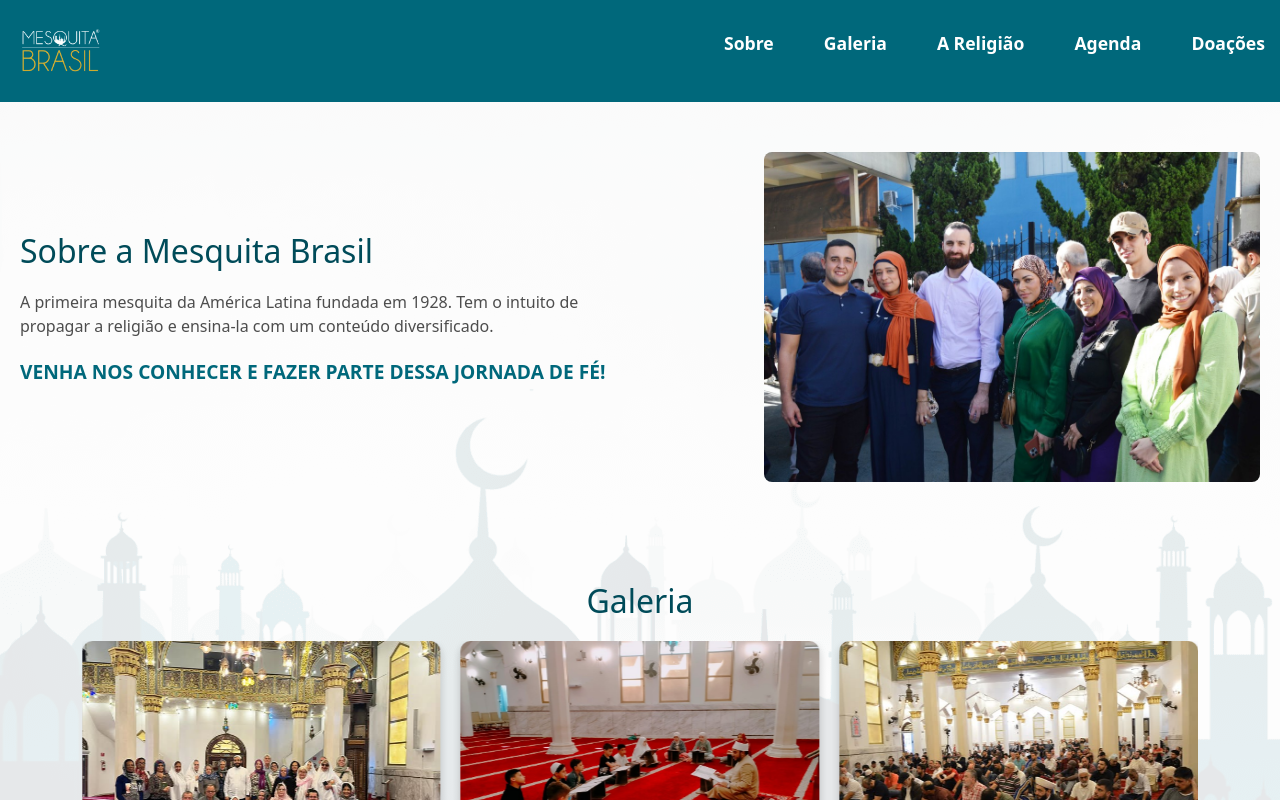
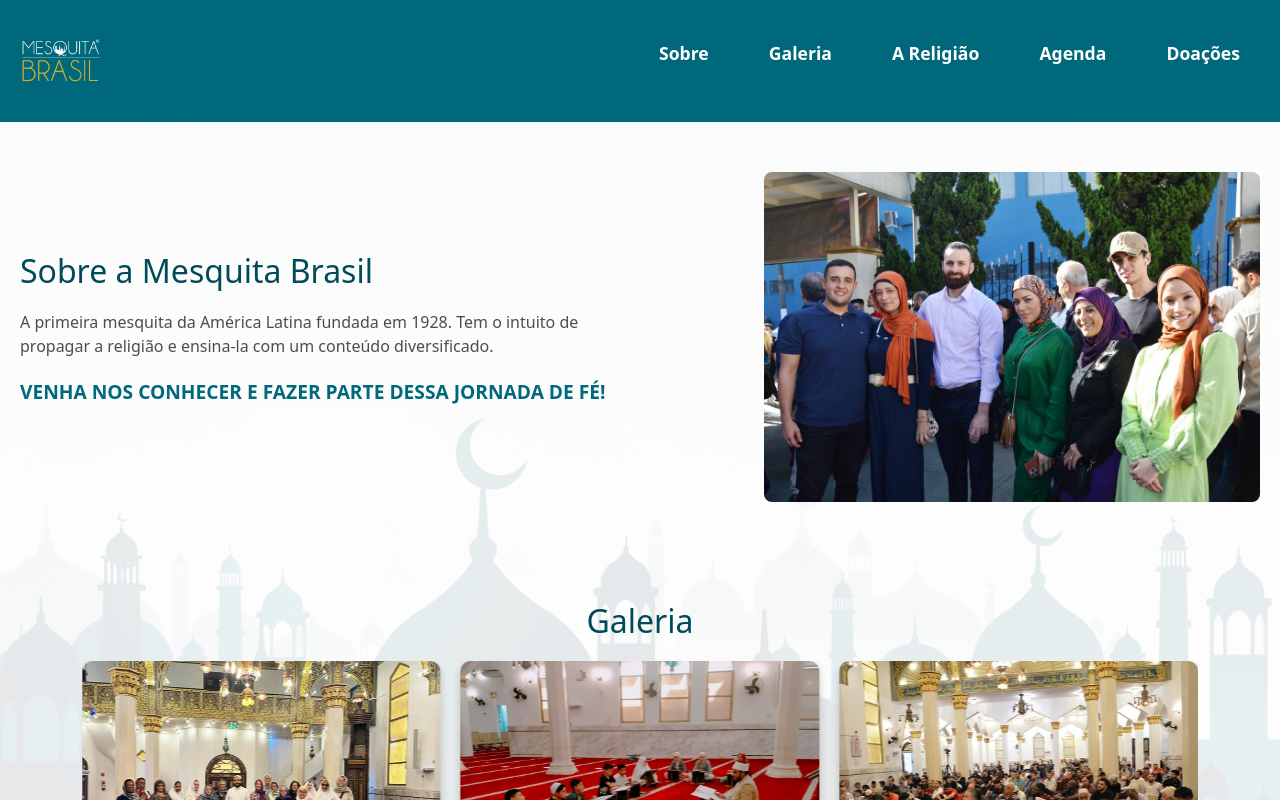
Before and after one commit to guilhermepadial4/mesquita-brasil, a React (Vite) app: page / in a window 1280 px wide. Shown: the top 800 px of the page. Built offline with nearby package versions, Linux system fonts and the light colour scheme.

Commit message:
update: header

```diff
--- a/src/components/header/header.scss
+++ b/src/components/header/header.scss
@@ -13,12 +13,10 @@
 
   background-color: $primary-color;
 
-  padding: 20px 0;
-  margin: 0;
+  padding: 20px;
 
   img {
     width: 80px;
-    margin-left: 20px;
   }
 
   nav {
@@ -49,7 +47,6 @@
       li a {
         font-size: 1.1rem;
         font-weight: 600;
-
         display: block;
 
         text-decoration: none;
@@ -99,10 +96,8 @@
 
     nav {
       position: static;
-
+      max-height: none;
       width: auto;
-      max-height: none;
-
       background-color: transparent;
       box-shadow: none;
 
@@ -110,8 +105,7 @@
         flex-direction: row;
         align-items: center;
         gap: 20px;
-
-        padding: 0;
+        padding: 0
 
         li a {
           padding: 10px 15px;
```
